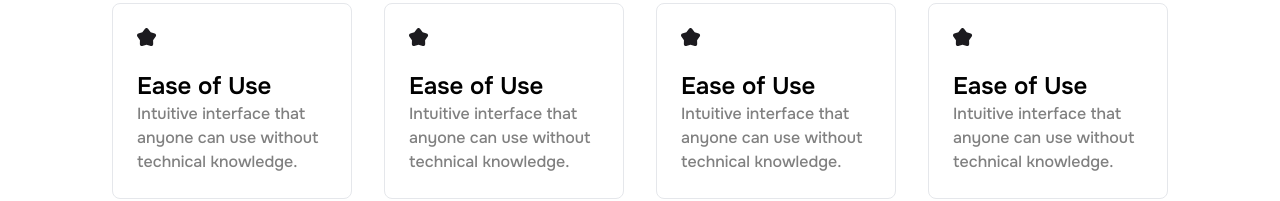
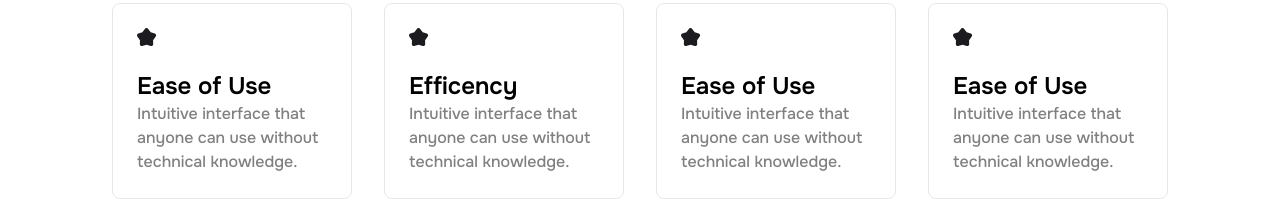
Before and after one commit to kalpesh-iitr/Saaskaro, a Next.js app: page / in a window 1280 px wide. Shown: the part 1439-1640 px from the top of the page. Built offline with nearby package versions, Linux system fonts and the light colour scheme.

Commit message:
changes 1

```diff
--- a/src/components/CardsComponent.tsx
+++ b/src/components/CardsComponent.tsx
@@ -26,7 +26,7 @@ export const CardsComponent=()=>{
             className="relative"
           />
         </div>
-        <div className="flex font-semibold text-2xl">Ease of Use</div>
+        <div className="flex font-semibold text-2xl">Efficency</div>
         <div className="flex font-medium text-base text-[#808080]">Intuitive interface that anyone can use without technical knowledge.</div>
       </div>
       <div className="flex p-6 flex-col items-center md:items-start border rounded-lg">
```
